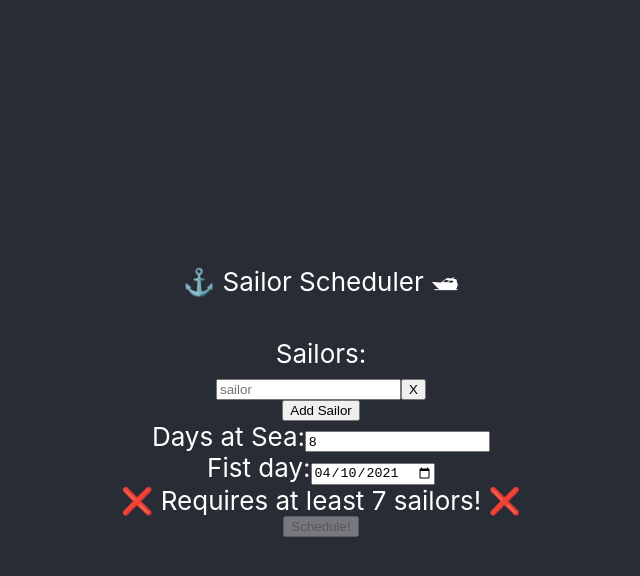
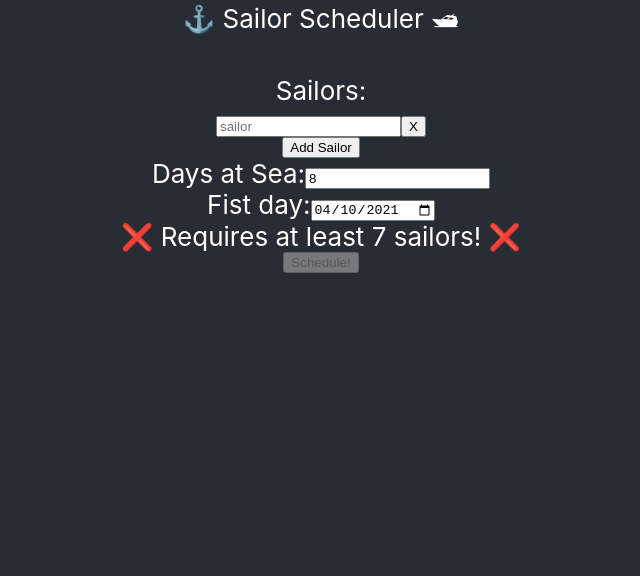
Before and after one commit to robindiddams/chorescheduler, a React (Create React App) app: page / in a window 1280 px wide. Shown: the top 576 px of the page, without its empty margins (319-959 px from the left). Built offline with nearby package versions, Linux system fonts and the light colour scheme.

Commit message:
cleanup css 🧹

```diff
--- a/src/App.css
+++ b/src/App.css
@@ -1,5 +1,11 @@
 .App {
   text-align: center;
+  display: flex;
+  flex-direction: column;
+  align-items: center;
+  justify-content: center;
+  font-size: calc(10px + 2vmin);
+  color: white;
 }
 
 td {
@@ -10,14 +16,3 @@ td {
 a {
   color: #61dafb;
 }
-
-.App-header {
-  background-color: #282c34;
-  min-height: 100vh;
-  display: flex;
-  flex-direction: column;
-  align-items: center;
-  justify-content: center;
-  font-size: calc(10px + 2vmin);
-  color: white;
-}
--- a/src/App.tsx
+++ b/src/App.tsx
@@ -121,7 +121,6 @@ function App() {
 
   return (
     <div className="App">
-      <header className="App-header">
       <div>⚓️ Sailor Scheduler 🛥</div>
       <br />
       <span>Sailors:</span>
@@ -174,7 +173,6 @@ function App() {
         Schedule!
       </button>
       <ScheduleView assignments={assignments} />
-      </header>
     </div>
   );
 }
--- a/src/index.css
+++ b/src/index.css
@@ -1,13 +1,14 @@
 body {
   margin: 0;
-  font-family: -apple-system, BlinkMacSystemFont, 'Segoe UI', 'Roboto', 'Oxygen',
-    'Ubuntu', 'Cantarell', 'Fira Sans', 'Droid Sans', 'Helvetica Neue',
+  font-family: -apple-system, BlinkMacSystemFont, "Segoe UI", "Roboto", "Oxygen",
+    "Ubuntu", "Cantarell", "Fira Sans", "Droid Sans", "Helvetica Neue",
     sans-serif;
   -webkit-font-smoothing: antialiased;
   -moz-osx-font-smoothing: grayscale;
+  background-color: #282c34;
 }
 
 code {
-  font-family: source-code-pro, Menlo, Monaco, Consolas, 'Courier New',
+  font-family: source-code-pro, Menlo, Monaco, Consolas, "Courier New",
     monospace;
 }
```
Lines whose indentation alone changed are shown as unchanged.
